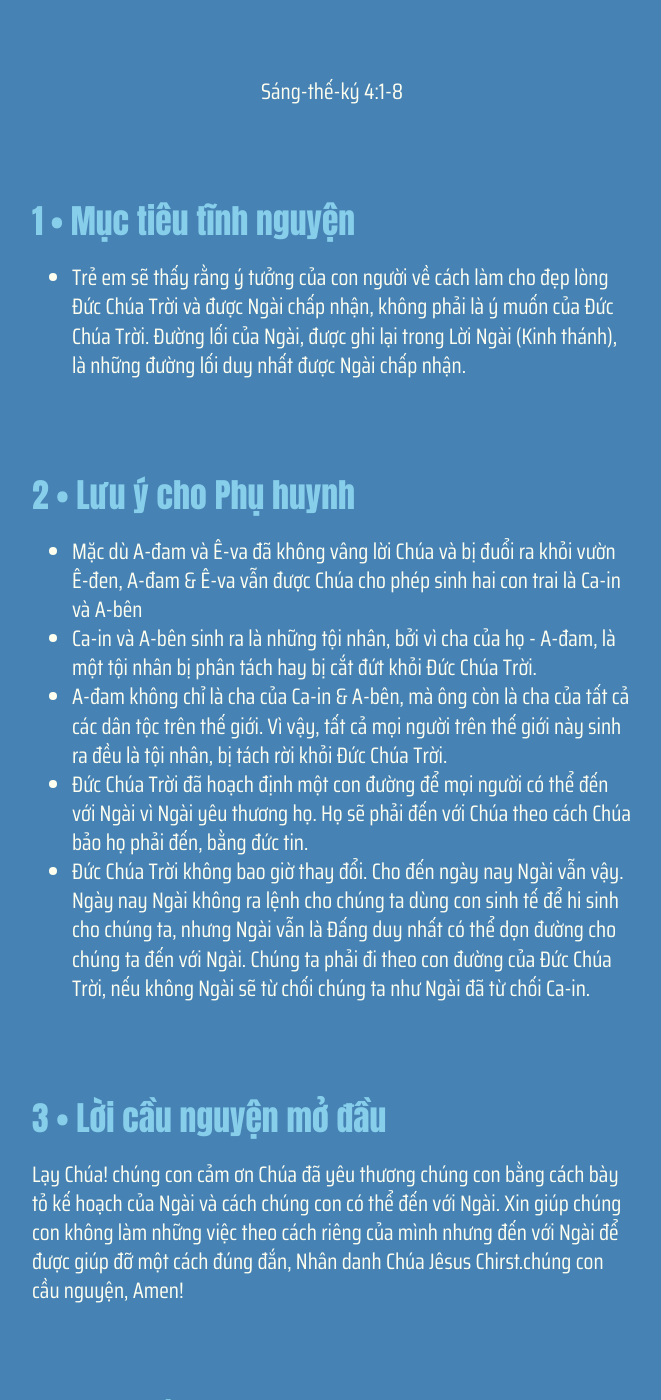
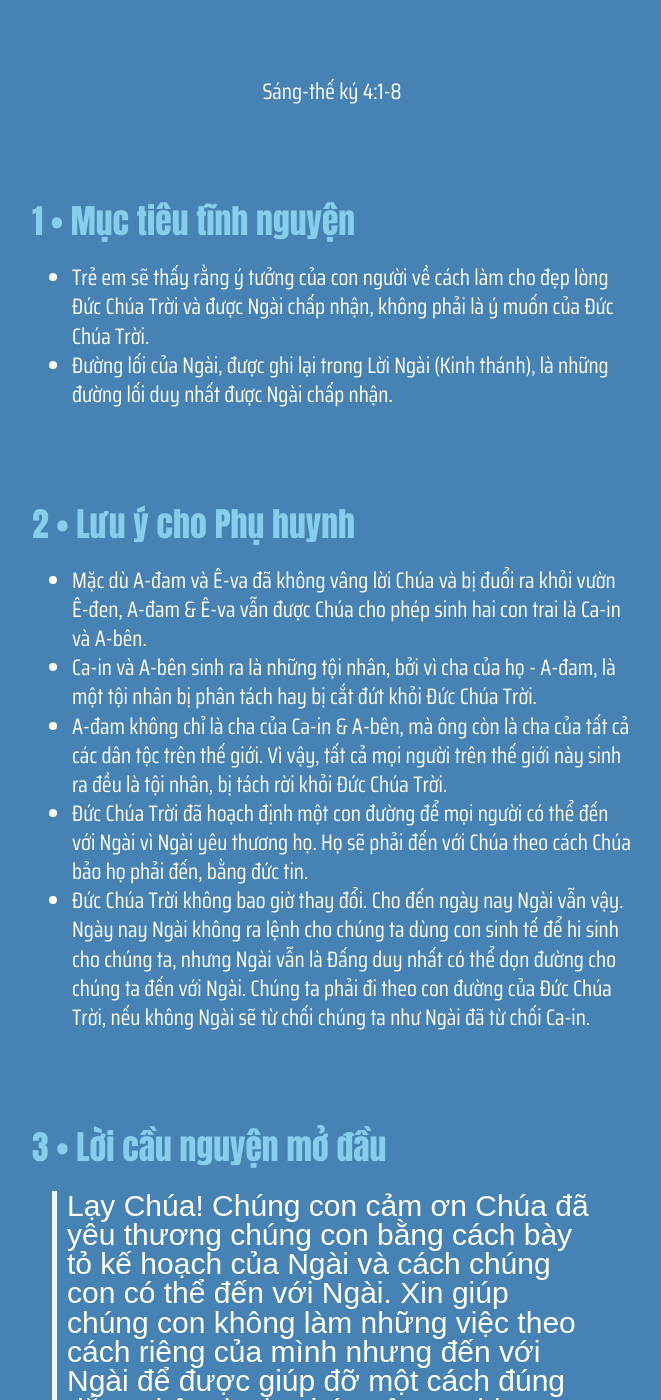
Before and after one commit to GospelTrust/LGS, a Jekyll site: the page built from docs/content/_vi/08-2.md, in a window 1280 px wide and 1400 px high, scrolled down 504 px. Shown: the whole window, without its empty margins (308-969 px from the left). Built offline with Jekyll 4.4.1, drawn with Linux system fonts in a browser that asks for light colours; some web fonts are replaced; some of the changed text lies outside the part shown.

Commit message:
Update: w8d2

```diff
--- a/docs/content/_vi/08-2.md
+++ b/docs/content/_vi/08-2.md
@@ -39,12 +42,13 @@
 
 
 {% include lesson/section.html index=7 %}
-Sáng thế ký 4:1-8
-Trọng tâm: Sáng thế ký 4:5b-8.
+Sáng-thế ký 4:1-8
+Trọng tâm: Sáng-thế ký 4:5b-8.
 
 
 {% include lesson/section.html index=8 %}
-Diễn xuất: Yêu cầu trẻ/con bạn giúp diễn lại câu chuyện khi bạn đang kể lại câu chuyện đó.
+### Diễn xuất:
+Yêu cầu trẻ/con bạn giúp diễn lại câu chuyện khi bạn đang kể lại câu chuyện đó.
 
 
 {% include lesson/section.html index=9 %}
@@ -54,4 +58,4 @@
 
 
 {% include lesson/section.html index=10 %}
-Lạy Chúa! chúng con cảm ơn Chúa vì Chúa đã nói chuyện với chúng con qua Lời Chúa là Kinh thánh. Xin hãy giúp chúng con lắng nghe Ngài và thay đổi bất kỳ thái độ nào không vừa lòng Ngài. Nhân danh Cứu Chúa Jêsus Christ,Chúng con cầu nguyện. Amen!
+> Lạy Chúa! chúng con cảm ơn Chúa vì Chúa đã nói chuyện với chúng con qua Lời Chúa là Kinh thánh. Xin hãy giúp chúng con lắng nghe Ngài và thay đổi bất kỳ thái độ nào không vừa lòng Ngài. Nhân danh Cứu Chúa Jêsus Christ, chúng con cầu nguyện. Amen!
```
Also changed, not shown: other parts of docs/content/_vi/08-2.md (+10 -7 lines).
